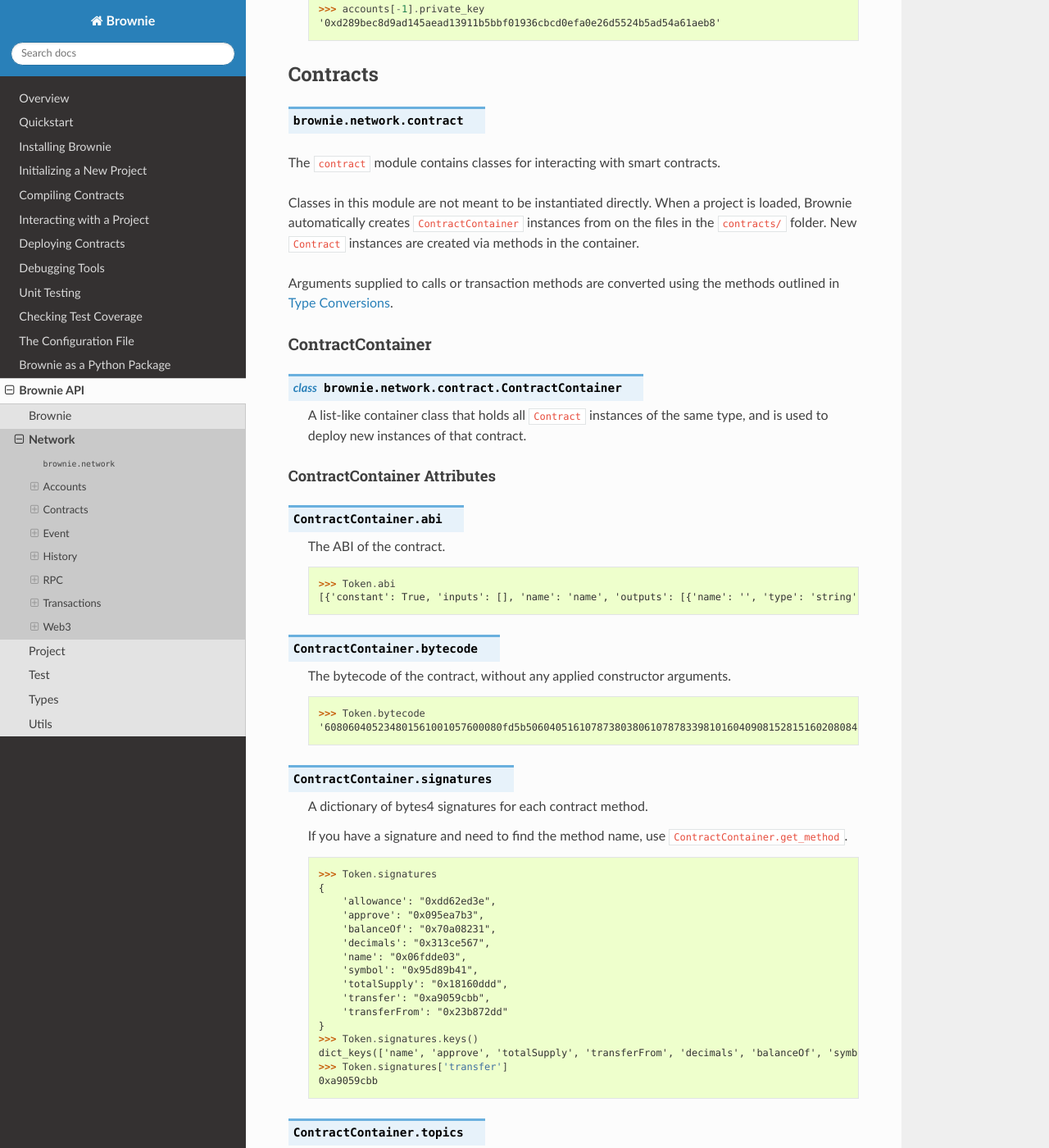
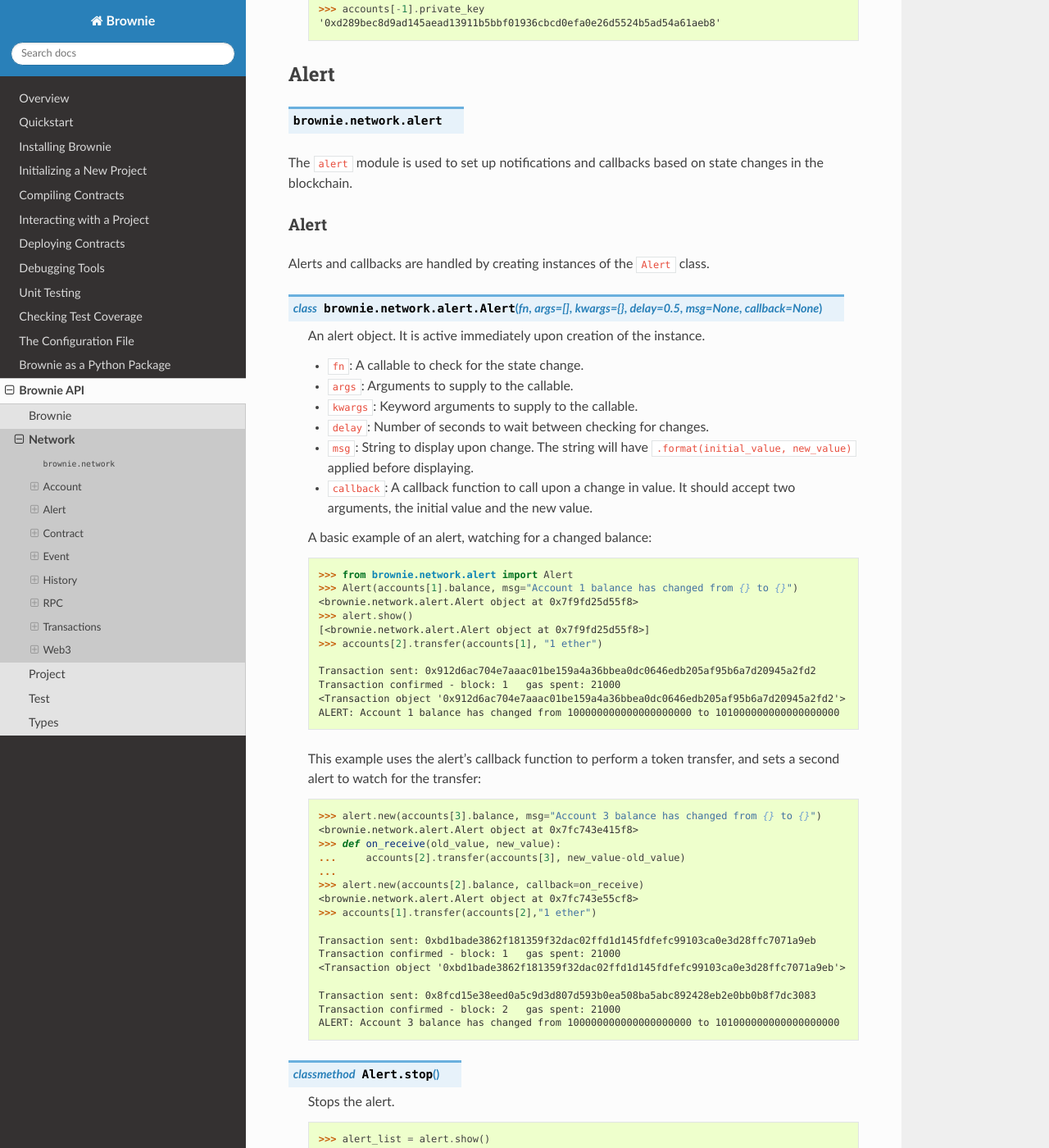
Before and after one commit to eth-brownie/brownie, a Sphinx documentation site: the page built from docs/api-network.rst, in a window 1280 px wide and 1400 px high, scrolled down 4426 px. Shown: the whole window at 82% size. Built offline with Sphinx 7.4.7 and the Read the Docs theme 2.0.0, drawn with Linux system fonts in a browser that asks for light colours; pages that are not in the unit, such as notebooks, are missing from menus; some of the changed text lies outside the part shown.

Commit message:
remove api-utils docs

```diff
--- a/docs/api-network.rst
+++ b/docs/api-network.rst
@@ -8,8 +8,8 @@
 
 The ``network`` package holds classes for interacting with the Ethereum blockchain. This is the most extensive package within Brownie and contains the majority of the user-facing functionality.
 
-Accounts
-========
+Account
+=======
 
 .. py:attribute:: brownie.network.account
 
@@ -221,8 +221,114 @@
     >>> accounts[-1].private_key
     '0xd289bec8d9ad145aead13911b5bbf01936cbcd0efa0e26d5524b5ad54a61aeb8'
 
-Contracts
-=========
+Alert
+=====
+
+.. py:attribute:: brownie.network.alert
+
+The ``alert`` module is used to set up notifications and callbacks based on state changes in the blockchain.
+
+Alert
+-----
+
+Alerts and callbacks are handled by creating instances of the ``Alert`` class.
+
+.. py:class:: brownie.network.alert.Alert(fn, args=[], kwargs={}, delay=0.5, msg=None, callback=None)
+
+    An alert object. It is active immediately upon creation of the instance.
+
+    * ``fn``: A callable to check for the state change.
+    * ``args``: Arguments to supply to the callable.
+    * ``kwargs``: Keyword arguments to supply to the callable.
+    * ``delay``: Number of seconds to wait between checking for changes.
+    * ``msg``: String to display upon change. The string will have ``.format(initial_value, new_value)`` applied before displaying.
+    * ``callback``: A callback function to call upon a change in value. It should accept two arguments, the initial value and the new value.
+
+    A basic example of an alert, watching for a changed balance:
+
+    .. code-block:: python
+
+        >>> from brownie.network.alert import Alert
+        >>> Alert(accounts[1].balance, msg="Account 1 balance has changed from {} to {}")
+        <brownie.network.alert.Alert object at 0x7f9fd25d55f8>
+        >>> alert.show()
+        [<brownie.network.alert.Alert object at 0x7f9fd25d55f8>]
+        >>> accounts[2].transfer(accounts[1], "1 ether")
+
+        Transaction sent: 0x912d6ac704e7aaac01be159a4a36bbea0dc0646edb205af95b6a7d20945a2fd2
+        Transaction confirmed - block: 1   gas spent: 21000
+        <Transaction object '0x912d6ac704e7aaac01be159a4a36bbea0dc0646edb205af95b6a7d20945a2fd2'>
+        ALERT: Account 1 balance has changed from 100000000000000000000 to 101000000000000000000
+
+    This example uses the alert's callback function to perform a token transfer, and sets a second alert to watch for the transfer:
+
+    .. code-block:: python
+
+        >>> alert.new(accounts[3].balance, msg="Account 3 balance has changed from {} to {}")
+        <brownie.network.alert.Alert object at 0x7fc743e415f8>
+        >>> def on_receive(old_value, new_value):
+        ...     accounts[2].transfer(accounts[3], new_value-old_value)
+        ...
+        >>> alert.new(accounts[2].balance, callback=on_receive)
+        <brownie.network.alert.Alert object at 0x7fc743e55cf8>
+        >>> accounts[1].transfer(accounts[2],"1 ether")
+
+        Transaction sent: 0xbd1bade3862f181359f32dac02ffd1d145fdfefc99103ca0e3d28ffc7071a9eb
+        Transaction confirmed - block: 1   gas spent: 21000
+        <Transaction object '0xbd1bade3862f181359f32dac02ffd1d145fdfefc99103ca0e3d28ffc7071a9eb'>
+
+        Transaction sent: 0x8fcd15e38eed0a5c9d3d807d593b0ea508ba5abc892428eb2e0bb0b8f7dc3083
+        Transaction confirmed - block: 2   gas spent: 21000
+        ALERT: Account 3 balance has changed from 100000000000000000000 to 101000000000000000000
+
+.. py:classmethod:: Alert.stop()
+
+    Stops the alert.
+
+    .. code-block:: python
+
+        >>> alert_list = alert.show()
+        [<brownie.network.alert.Alert object at 0x7f9fd25d55f8>]
+        >>> alert_list[0].stop()
+        >>> alert.show()
+        []
+
+Module Methods
+--------------
+
+.. py:method:: alert.new(fn, args=[], kwargs={}, delay=0.5, msg=None, callback=None)
+
+    Alias for creating a new ``Alert`` instance.
+
+    .. code-block:: python
+
+        >>> from brownie import alert
+        >>> alert.new(accounts[3].balance, msg="Account 3 balance has changed from {} to {}")
+        <brownie.network.alert.Alert object at 0x7fc743e415f8>
+
+.. py:method:: alert.show()
+
+    Returns a list of all currently active alerts.
+
+    .. code-block:: python
+
+        >>> alert.show()
+        [<brownie.network.alert.Alert object at 0x7f9fd25d55f8>]
+
+.. py:method:: alert.stop_all()
+
+    Stops all currently active alerts.
+
+    .. code-block:: python
+
+        >>> alert.show()
+        [<brownie.network.alert.Alert object at 0x7f9fd25d55f8>]
+        >>> alert.stop_all()
+        >>> alert.show()
+        []
+
+Contract
+========
 
 .. py:attribute:: brownie.network.contract
 
--- a/docs/api.rst
+++ b/docs/api.rst
@@ -27,4 +27,3 @@
     Project <api-project.rst>
     Test <api-test.rst>
     Types <api-types.rst>
-    Utils <api-utils.rst>
```
Also changed, not shown: docs/api-project.rst (+37 -2 lines), docs/api-utils.rst (deleted, +0 -144 lines).
